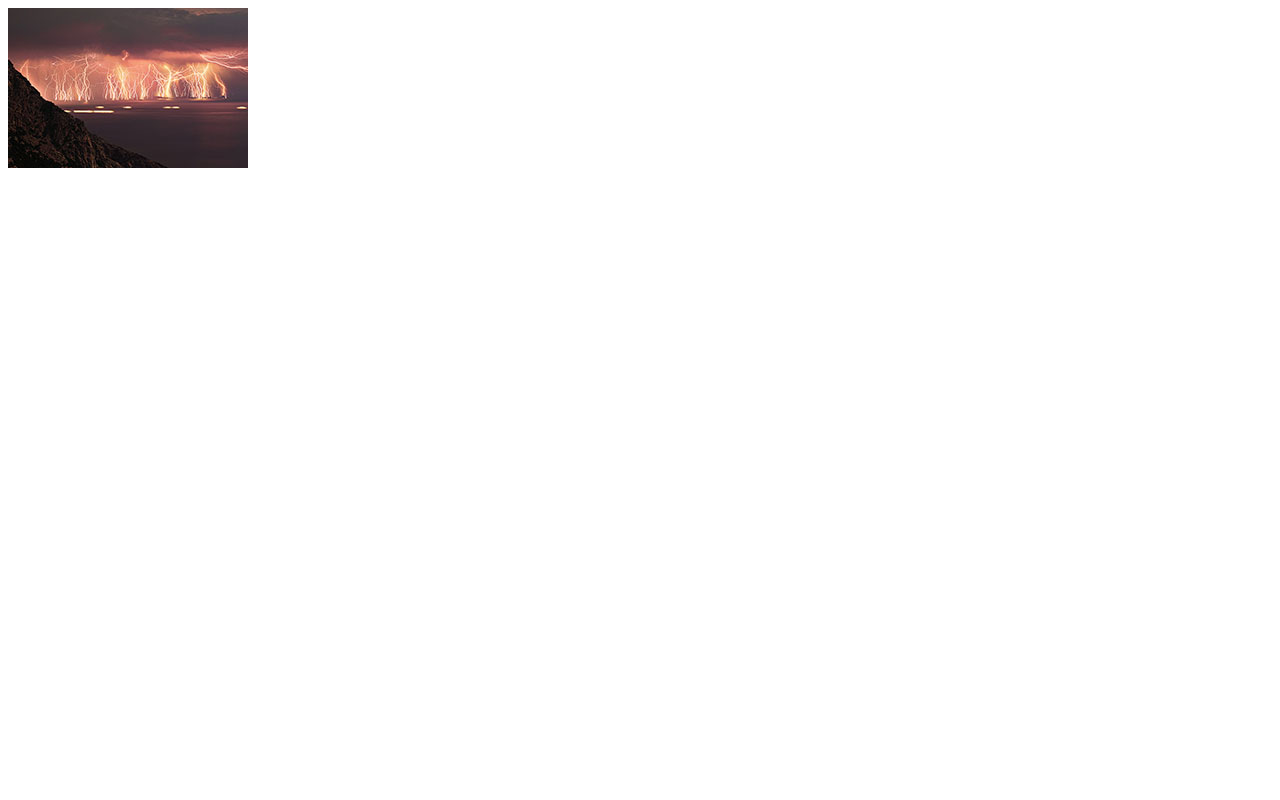
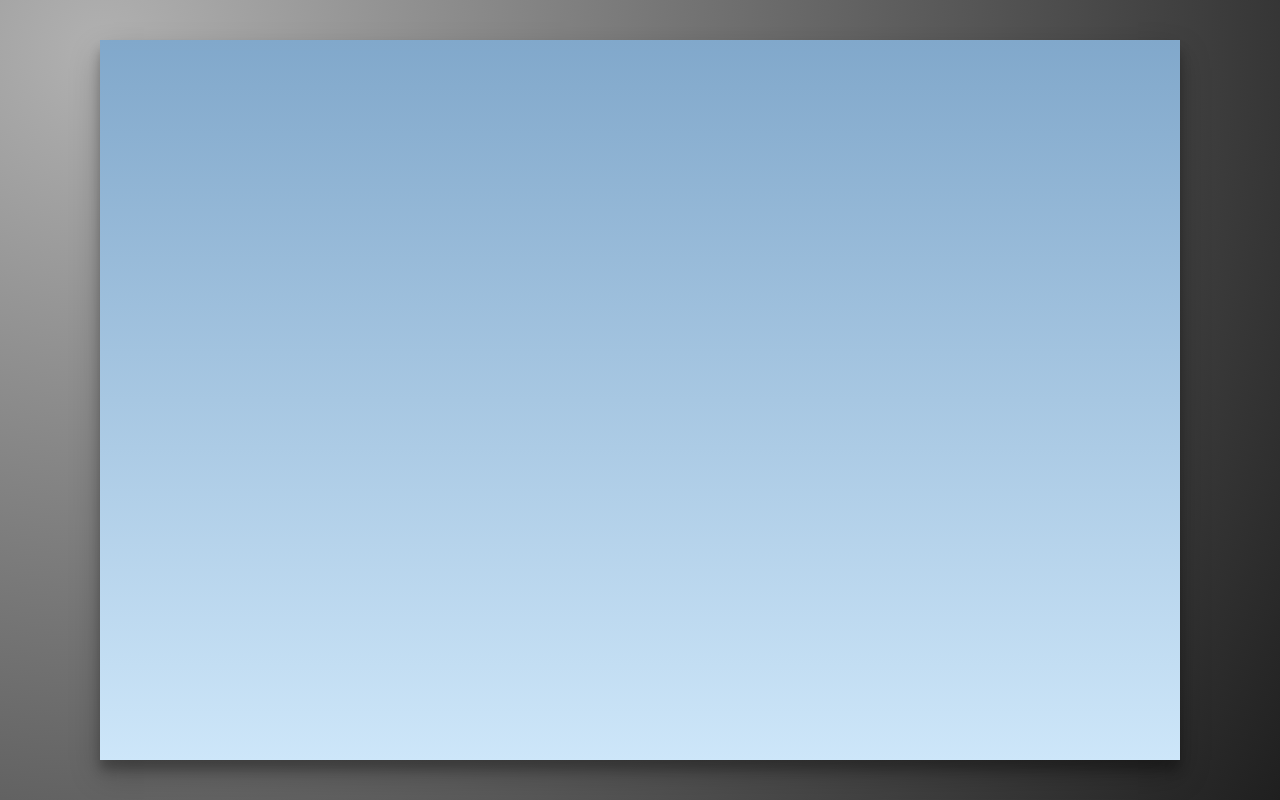
Before and after one commit to pavelgrinevich/match-match-game, a website built with webpack: page source/index.html in a window 1280 px wide. Built offline with nearby package versions, Linux system fonts and the light colour scheme.

Commit message:
Add the playing field

```diff
--- a/source/index.html
+++ b/source/index.html
@@ -5,6 +5,6 @@
     <title>match-match game</title>
 </head>
 <body>
-
+    <div class="playing-field"></div>
 </body>
 </html>
--- a/source/index.js
+++ b/source/index.js
@@ -1,17 +1,23 @@
 import './styles/style.css';
-import img from './images/1.jpg';
-import './images/2.jpg';
-import './images/3.jpg';
-import './images/4.jpg';
-import './images/5.jpg';
-import './images/6.jpg';
-import './images/7.jpg';
-import './images/8.jpg';
-import './images/9.jpg';
-import './images/10.jpg';
-import './images/11.jpg';
-import './images/12.jpg';
-import './images/card-back.jpg';
+import img1 from './images/1.jpg';
+import img2 from './images/2.jpg';
+import img3 from './images/3.jpg';
+import img4 from './images/4.jpg';
+import img5 from './images/5.jpg';
+import img6 from './images/6.jpg';
+import img7 from './images/7.jpg';
+import img8 from './images/8.jpg';
+import img9 from './images/9.jpg';
+import img10 from './images/10.jpg';
+import img11 from './images/11.jpg';
+import img12 from './images/12.jpg';
+import imgCardBack from './images/card-back.jpg';
 
-const body = document.getElementsByTagName('body')[0]
-body.innerHTML = `<img src="${img}" alt="card">`;
+const cardsArray = [img1, img2, img3, img4, img5, img6, img7, img8, img9, img10, img11, img12];
+const playingField = document.getElementsByClassName('playing-field')[0]
+
+/*for (let i = 0, l = cardsArray.length; i < l; i++) {
+    const div = document.createElement('div');
+    div.innerHTML = `<img src="${cardsArray[i]}" alt="card">`;
+    playingField.appendChild(div);
+}*/
--- a/source/styles/style.css
+++ b/source/styles/style.css
@@ -1,14 +1,26 @@
-div.wrapper {
-    margin: 0 auto;
-    width: 850px;
-    border: 2px black solid;
-    text-align: center;
+body, html {
+    display: flex;
+    justify-content: center;
+    align-items: center;
+    width: 100%;
+    height: 100%;
+    margin: 0;
+    padding: 0;
+    background: radial-gradient(circle farthest-corner at 100px 50px, rgb(177, 177, 177), rgb(31, 31, 31));
 }
 
-div.card {
-    display: inline-block;
-    width: 150px;
-    height: 100px;
-    border: 2px black solid;
-    margin: 5px;
+div.playing-field {
+    position: relative;
+    height: 90vh;
+    width: 135vh;
+    margin: 0 auto;
+    background: linear-gradient(#81a8cb, #cde6f9);
+    box-shadow: 0 14px 28px rgba(0,0,0,0.25), 0 10px 10px rgba(0,0,0,0.22);
 }
+
+@media all and (orientation: portrait) {
+    div.playing-field {
+        width: 90vw;
+        height: 60vw;
+    }
+}
```
